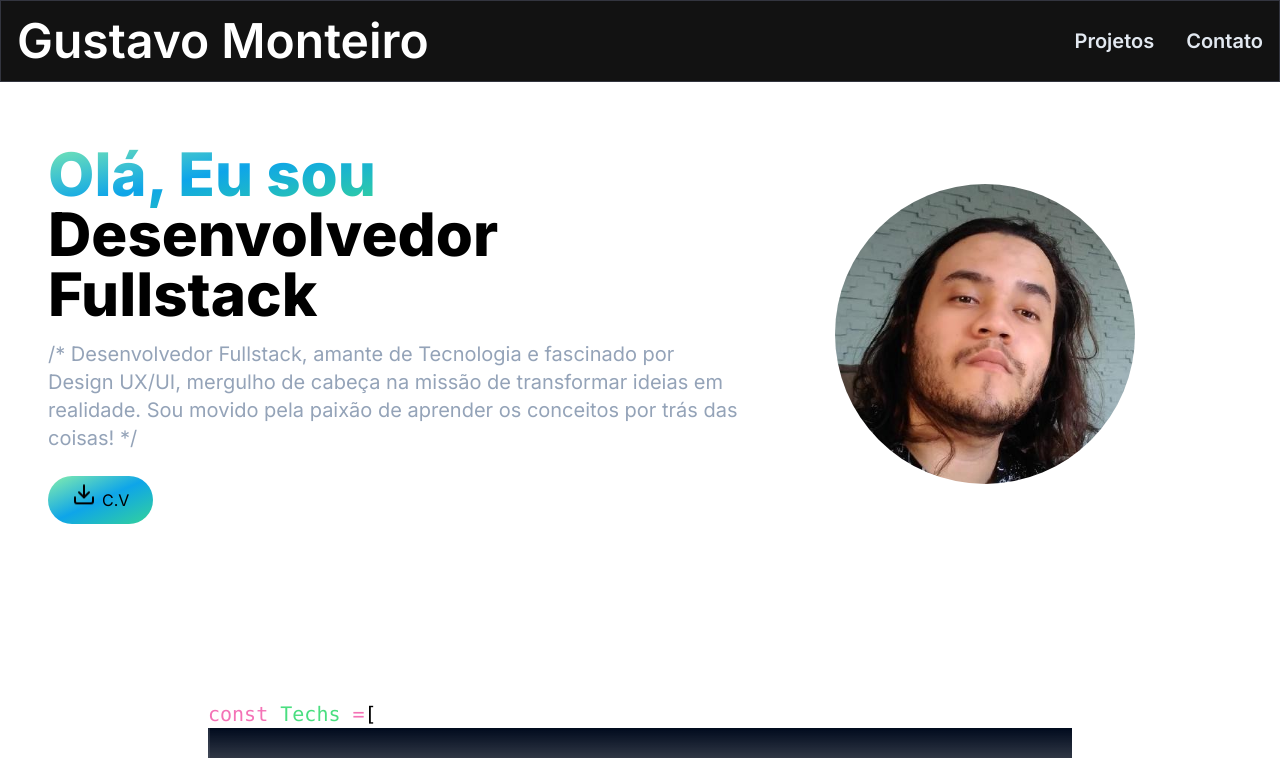
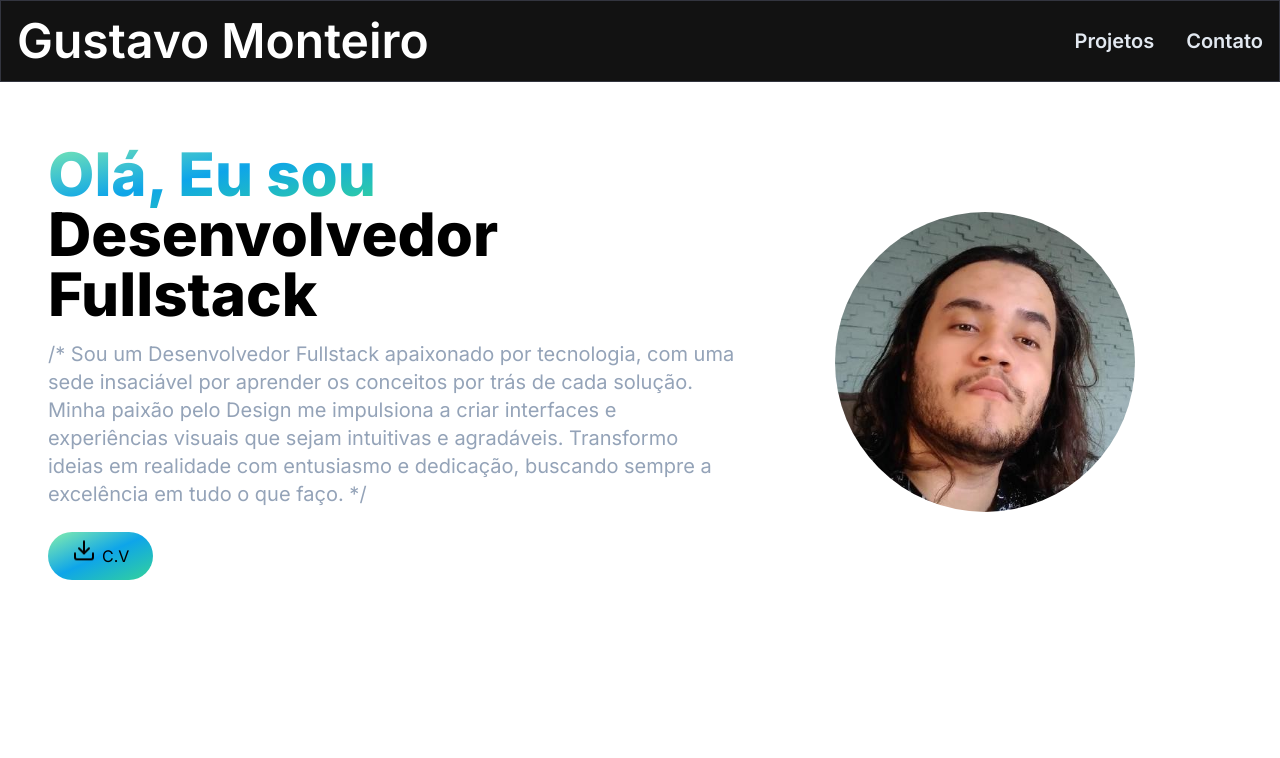
Before and after one commit to GSTVBolt/MyPortfolio, a Next.js app: page / in a window 1280 px wide. Shown: the top 758 px of the page. Built offline with nearby package versions, Linux system fonts and the light colour scheme.

Commit message:
texto descricao

```diff
--- a/src/app/components/gstvSection.tsx
+++ b/src/app/components/gstvSection.tsx
@@ -36,7 +36,7 @@ export const GstvSection = () => {
                         />
                     </h1>
                     <p className="text-slate-400 sm:text-lg mb-6 lg:text-xl dark:text-slate-500">
-                    {'/*'} Desenvolvedor Fullstack, amante de Tecnologia e fascinado por Design UX/UI, mergulho de cabeça na missão de transformar ideias em realidade. Sou movido pela paixão de aprender os conceitos por trás das coisas! {'*/'}
+                    {'/*'} Sou um Desenvolvedor Fullstack apaixonado por tecnologia, com uma sede insaciável por aprender os conceitos por trás de cada solução. Minha paixão pelo Design me impulsiona a criar interfaces e experiências visuais que sejam intuitivas e agradáveis. Transformo ideias em realidade com entusiasmo e dedicação, buscando sempre a excelência em tudo o que faço. {'*/'}
                     </p>
                     <div className="flex">
                         <Link
```
